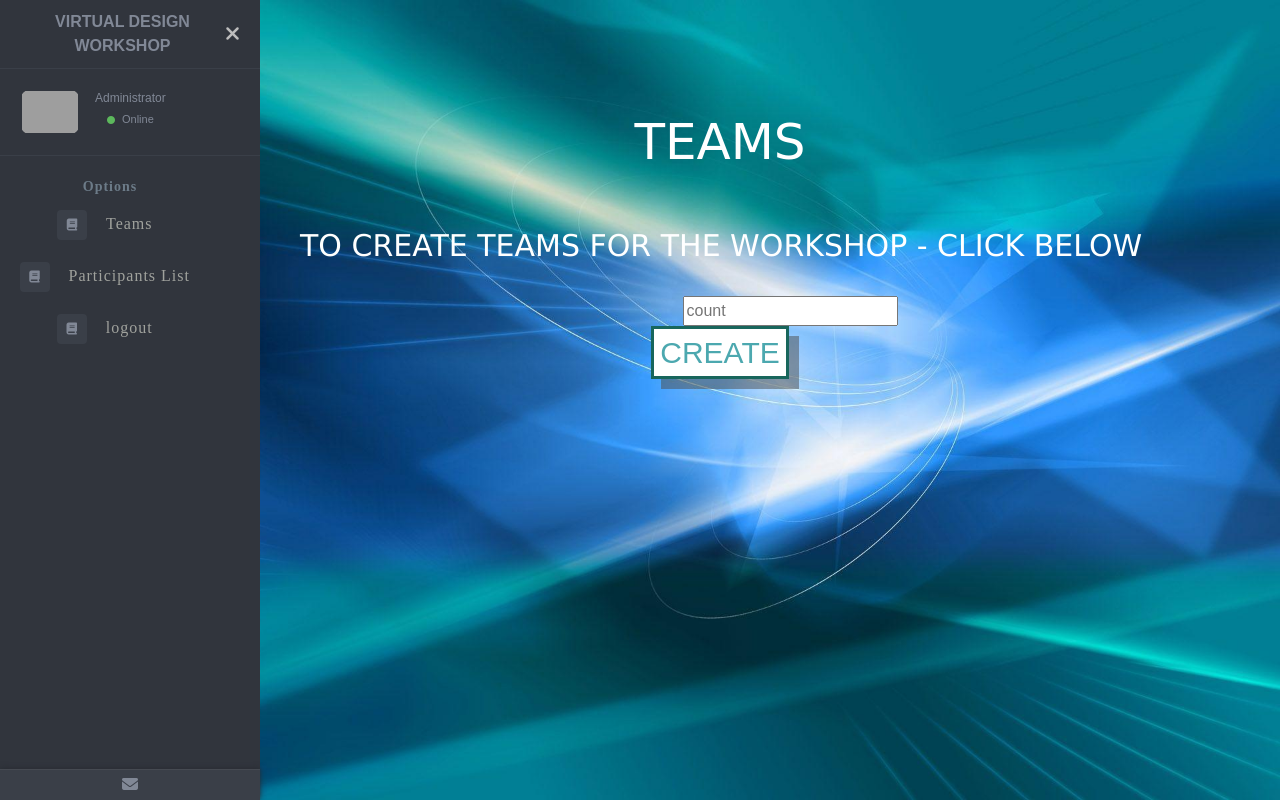
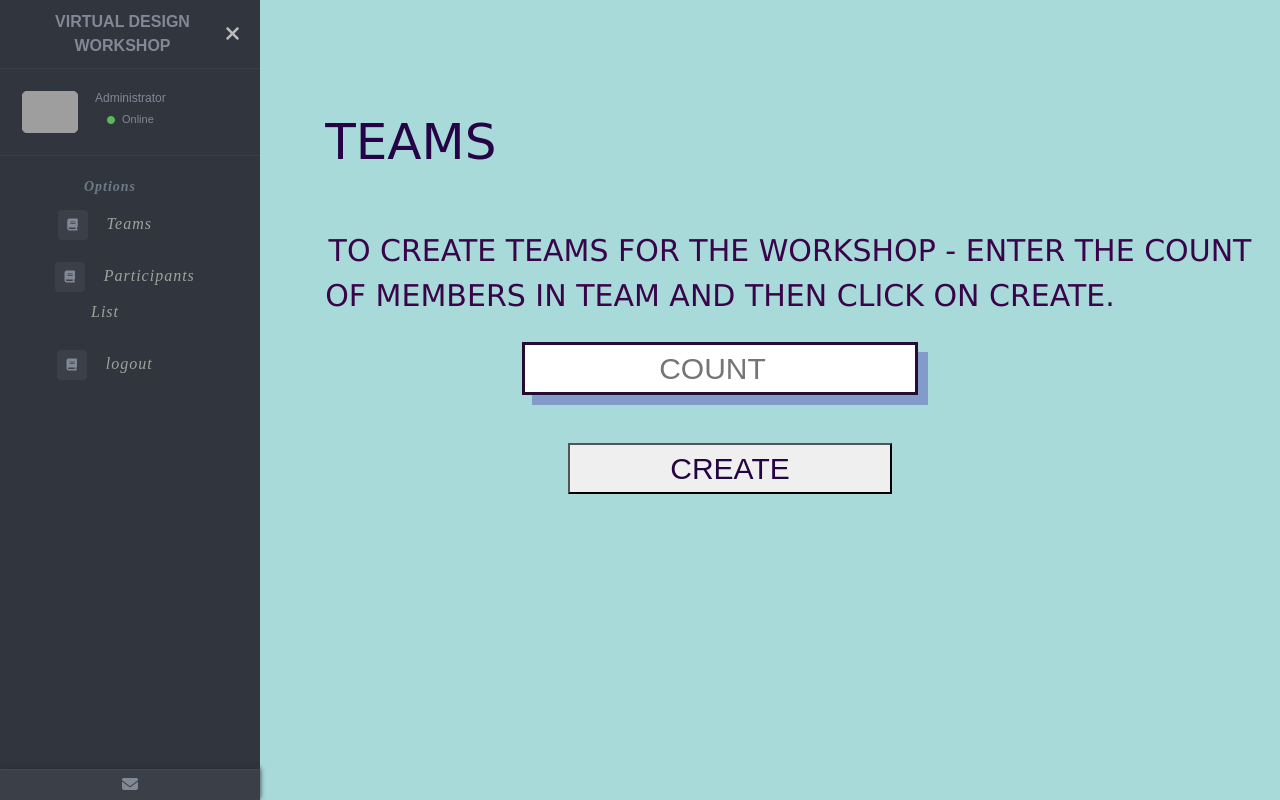
Before and after one commit to peeyush1999/runtimeterror, a Flask app: page /admin/teams in a window 1280 px wide; the page is wider, and only the part inside the window is pictured. Run offline with Flask 2, Linux system fonts and the light colour scheme; parts of the project's set-up code (start-up, migrations or seed data) failed here and were passed over; some libraries are stand-ins or nearby versions; grey boxes are pictures that could not be loaded.

Commit message:
admin ui updated with participant template

```diff
--- a/app.py
+++ b/app.py
@@ -7,8 +7,8 @@ import time
 app = Flask(__name__)
 # Configure db
 db = yaml.load(open('db.yaml'))
-app.config['MYSQL_USER'] = 'gagan'
-app.config['MYSQL_PASSWORD'] = 'AMUAOYJT'
+app.config['MYSQL_USER'] = 'root'
+app.config['MYSQL_PASSWORD'] = ''
 app.config['MYSQL_HOST'] = 'localhost'
 app.config['MYSQL_DB'] = 'ssdproject'
 mysql = MySQL(app)
--- a/static/css/admin.css
+++ b/static/css/admin.css
@@ -1,9 +1,9 @@
 body{
-    background-image: url("../admin.jpg");
+/* background-image: url("../admin.jpg");
  background-repeat: no-repeat, repeat;
  background-position: center; /* Center the image */
- background-repeat: no-repeat; /* Do not repeat the image */
- background-size: cover; /* Resize the background image to cover the entire container */
+ /* background-repeat: no-repeat; /* Do not repeat the image */
+ /* background-size: cover; Resize the background image to cover the entire container */
 }
 h2 {
     text-align: center;
--- a/static/css/teams.css
+++ b/static/css/teams.css
@@ -1,27 +1,28 @@
-body{
+/* body{
     background-image: url("../teams3.jpg");
  background-repeat: no-repeat, repeat;
  background-position: center; /* Center the image */
- background-repeat: no-repeat; /* Do not repeat the image */
- background-size: cover; /* Resize the background image to cover the entire container */
-}
-#b1{
-    background-color: white;
+ /* background-repeat: no-repeat; Do not repeat the image */ */
+ /* background-size: cover; Resize the background image to cover the entire container */
+
+  #b1{
+        background-color: rgb(195, 117, 214);
         border: 3px solid #18665c;
         color: #4ca8af;
         text-transform: uppercase;
         height: inherit;
         width: inherit;
         transition: background-color 0.5s ease, color 1s ease;
-        font-size: 30px;
+        font-size: 10px;
         box-shadow: 10px 10px rgba(77, 77, 77, 0.5);
         margin-right: 140px;
+        padding: 15px 32px;
 
       }
 
       #b1:hover {
         background-color: #4c7faf;
-        color: white;
+        color: rgb(136, 72, 192);
       }
 
       ul{
@@ -38,6 +39,7 @@ body{
             line-height: 30px;
             text-align: center;
             letter-spacing: 1px;
+            font-style: italic;
             font-family: 'Raleway', serif;
           }
 
@@ -56,9 +58,9 @@ body{
 
       }
       h2 {
-        text-align: center;
+        text-align:justify;
         font-weight: normal;
-        color: #fff;
+        color: rgb(37, 3, 70);
         text-transform: uppercase;
         font-size: 50px;
         white-space: nowrap;
@@ -69,17 +71,31 @@ body{
 
 
       }
-      h3{
+      p1{
         text-align: center;
         font-weight: normal;
-        color: #fff;
+        color: rgb(57, 4, 73);
         text-transform: uppercase;
         font-size: 30px;
         white-space: nowrap;
-
+        font-style: inherit;
         z-index: 1000;
         font-family:Verdana, Geneva, Tahoma, sans-serif;
 
 
 
       }
+      #myform{
+        border: 3px solid #250c33;
+        color: #08051a;
+        text-transform: uppercase;
+        height: inherit;
+        width: inherit;
+        transition: background-color 0.5s ease, color 1s ease;
+        font-size: 30px;
+        box-shadow: 10px 10px rgba(92, 93, 187, 0.5);
+        margin-right: 140px;
+        text-align: center;
+
+
+      }
--- a/templates/teams.html
+++ b/templates/teams.html
@@ -1,10 +1,10 @@
 {% extends 'adminsidebar.html'%}
 
 {% block rightpanel %}
-
+<link rel="stylesheet" href="../static/css/teams.css">
 <link rel="stylesheet" href="../static/css/sticky.css">
 <link rel="stylesheet" href="../static/css/emphasis.css">
-<link rel="stylesheet" href="../static/css/teams.css">
+
 <div style="overflow: hidden">
 
   <p id="destroyInit" class="init">
@@ -18,13 +18,17 @@
         <h2 align="center" style="margin-right: 140px;">Teams</h2>
         <br>
         <br>
-        <h3 align="center" style="margin-right: 140px;">To create teams for the workshop - click below</h3>
+        <p1 align="center" style="margin-right: 140px;">To create teams for the workshop - Enter the count<br> of members in team and then click on create.</p1>
         <br>
-
+        <br>
         <form id="myForm" method="POST">
-          <input type="number" min="1" placeholder="count" name="count">
+          <input type="number" min="1" placeholder="count" name="count" id ="myform">
         </form>
-        <button id="b1">create</button>
+        <br>
+        <br>
+        <div class="button" style="padding-right: 120px;">
+        <button style="font-size:30px; padding-right: 100px; padding-left:100px; color: rgb(36, 5, 65);" id="b1">CREATE</button>
+        </div>
       </div>
 
 
```
Also changed, not shown: static/css/participants.css (+16 -19 lines).
